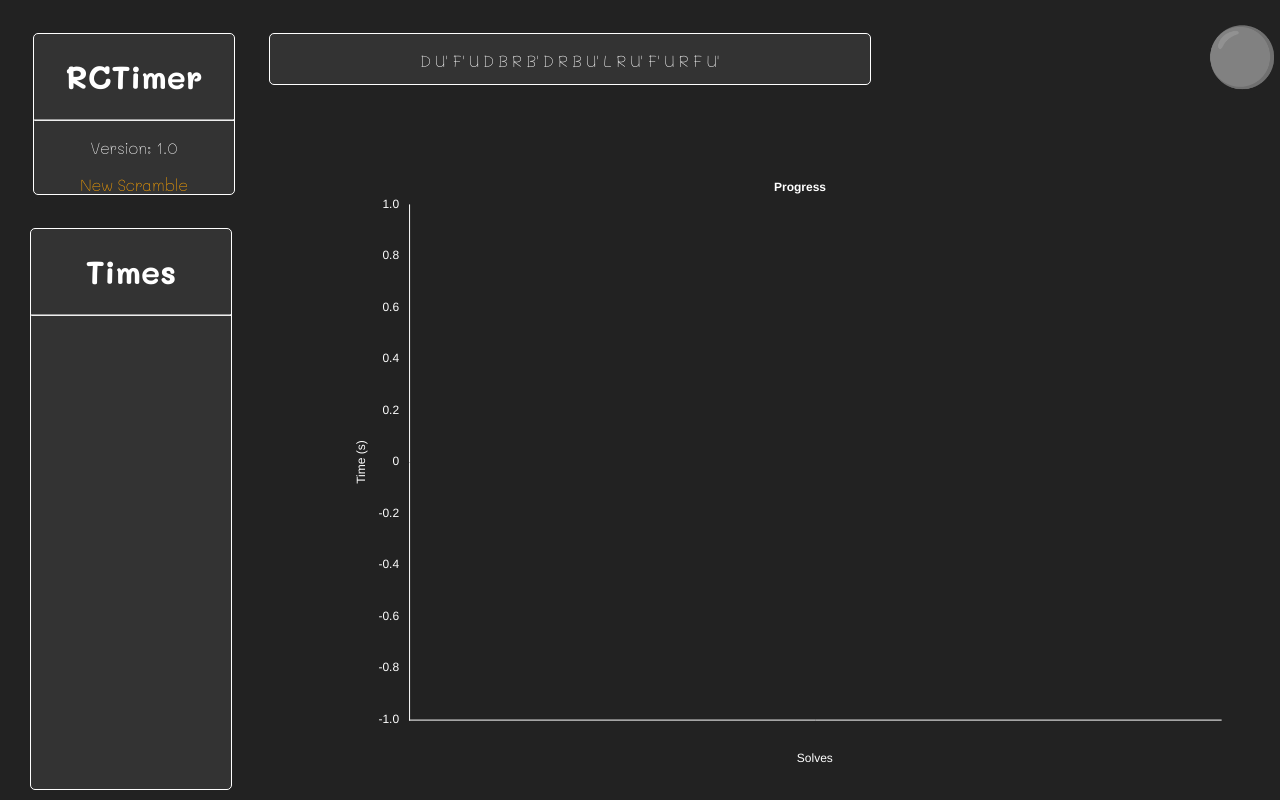
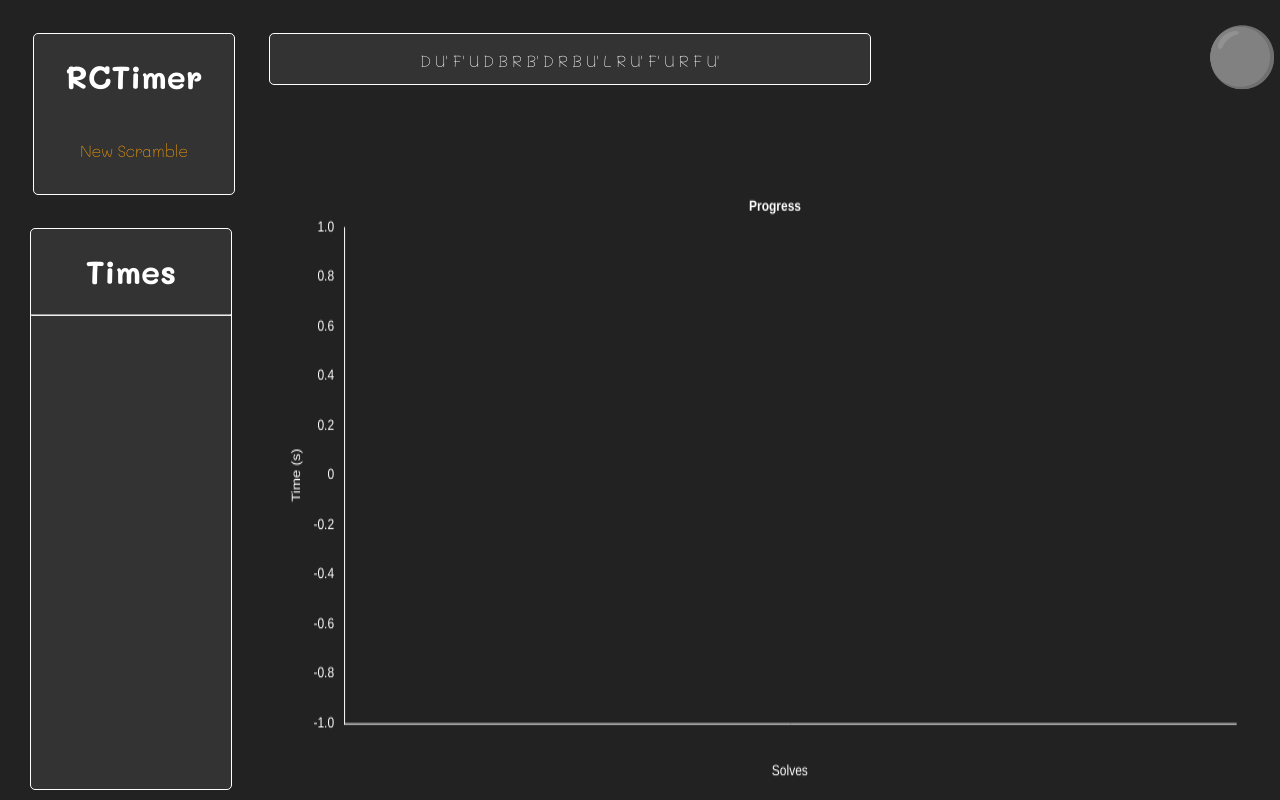
Before and after one commit to Symt/rctimer, a plain HTML site: page index.html in a window 1280 px wide. Drawn offline with Linux system fonts and the light colour scheme.

Commit message:
Less bugs now

```diff
--- a/index.html
+++ b/index.html
@@ -12,7 +12,7 @@
     <link rel="stylesheet" href="main.css">
 </head>
 
-<body>
+<body onresize="update()">
     <div id="timer-wrapper">
         <p id="timer">00:00.000</p>
         <a href="javascript:null" draggable="false" class="open special_button" onclick="swapDisplay()"></a>
@@ -23,9 +23,8 @@
                 <td>
                     <div id="the_head" class="special_box">
                         <h1>RCTimer</h1>
-                        <hr>
-                        <p>Version: 1.0</p>
-                        <a href="javascript:null" onclick="$('#algorithm').text(scramble(20))" style="text-decoration: none; color: orange;">New Scramble</a>
+                        <br/>
+                        <a display="block" href="javascript:null" onclick="$('#algorithm').text(scramble(20))" style="text-decoration: none; color: orange;">New Scramble</a>
                     </div>
                 </td>
                 <td valign="top">
@@ -53,7 +52,7 @@
         </div>
         <a href="javascript:null" draggable="false" class="close special_button" onclick="swapDisplay()"></a>
         <div id="chart-wrapper">
-            <canvas id="chart" style='width: 900px!important; height: 600px!important'> If you are seeing this text,
+            <canvas id="chart"> If you are seeing this text,
                 that is because Canvas is not supported in your browser.</canvas>
         </div>
     </div>
--- a/main.css
+++ b/main.css
@@ -148,8 +148,11 @@ hr {
 #chart-wrapper {
     position: absolute;
     margin: auto;
-    right: 30px;
-    bottom: 30px;
-    height: 600px;
-    width: 900px;
+    right: 15px;
+    bottom: 15px;
 }
+
+canvas {
+    width: calc(100vw - 300px)!important;
+    height: calc(100vh - 200px)!important;
+}
--- a/main.js
+++ b/main.js
@@ -34,6 +34,11 @@ $(document).ready(() => {
         }
     });
 });
+
+function update() {
+    $("canvas").attr("width", $("canvas").css("width"));
+    $("canvas").attr("height", $("canvas").css("height"));
+}
 
 function pad(number, width) {
     width -= number.toString().length;
```
